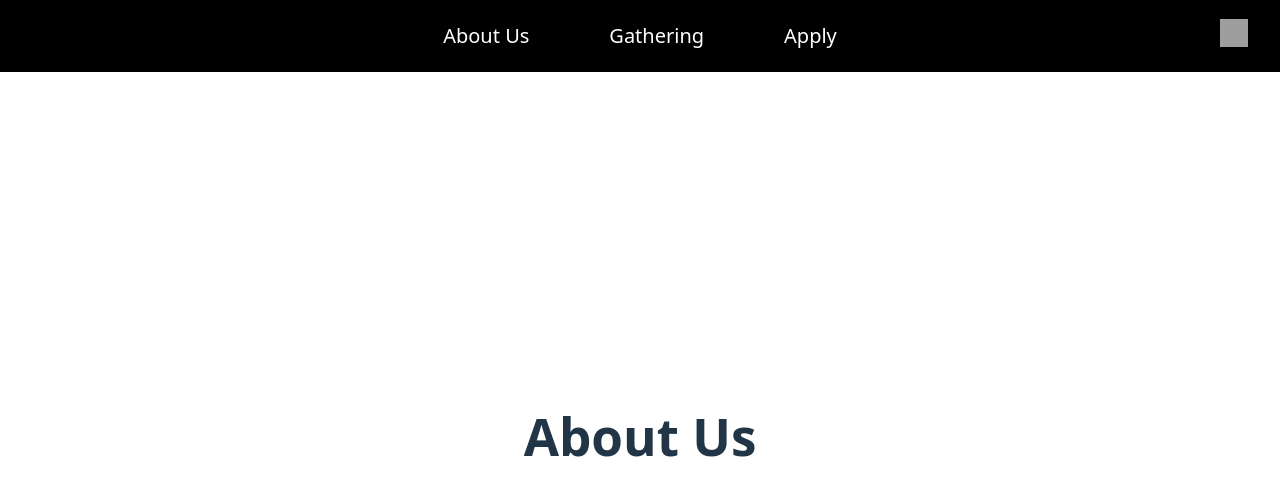
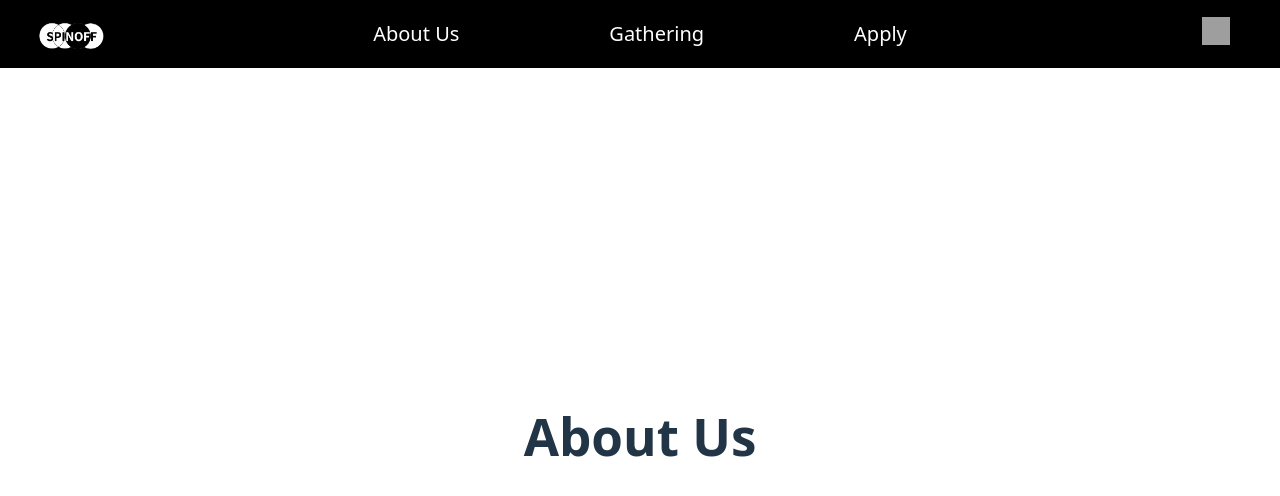
Before and after one commit to MIngJjuu/MakeourownSpinoff, a React (Vite) app: page /about in a window 1280 px wide. Shown: the top 496 px of the page. Built offline with nearby package versions, Linux system fonts and the light colour scheme; grey boxes are pictures that could not be loaded.

Commit message:
로고-메인화면 연결 및 메뉴 간격 조정

```diff
--- a/src/App.css
+++ b/src/App.css
@@ -7,7 +7,7 @@
 
 /* 상단 네비게이션 바 */
 .navbar {
-  height: 72px;
+  height: 68px;
   width: 100%;
   background-color: #000;
   display: flex;
@@ -22,7 +22,7 @@
 /* 메뉴 */
 .menu {
   display: flex;
-  gap: 80px;
+  gap: 150px;
 }
 
 .menu-item {
@@ -39,7 +39,7 @@
 /* 인스타그램 아이콘 */
 .instagram-link {
   position: absolute;
-  right: 32px;
+  right: 50px;
 }
 
 .instagram-link img {
@@ -66,3 +66,22 @@
   margin: 0 auto;
   width: 100%;
 }
+
+/* 메인 로고 */
+.main-logo {
+  position: absolute;
+  left: 28px;
+  cursor: pointer;
+  display: flex;
+  align-items: center;
+}
+
+.main-logo img {
+  height: 50px;  /* 로고 크기 조절 */
+  width: auto;
+  transition: opacity 0.3s;
+}
+
+.main-logo:hover img {
+  opacity: 0.8;
+}
--- a/src/components/Navbar.jsx
+++ b/src/components/Navbar.jsx
@@ -1,13 +1,21 @@
 import React from 'react';
 import { Link } from 'react-router-dom';
+import logo from '../assets/logo.png';
 
 function Navbar() {
   const handleInstagramClick = () => {
-    window.open('https://www.instagram.com/your_spinoff_account', '_blank');
+    window.open('https://www.instagram.com/makeurownspinoff?igsh=MThybXJtcTgwdW9ycw==', '_blank');
   };
 
   return (
     <nav className="navbar">
+      <Link to="/" className="main-logo">
+        <img
+          src={logo}
+          alt="Spinoff Logo"
+        />
+      </Link>
+
       <div className="menu">
         <Link to="/about" className="menu-item">About Us</Link>
         <Link to="/gathering" className="menu-item">Gathering</Link>
```
